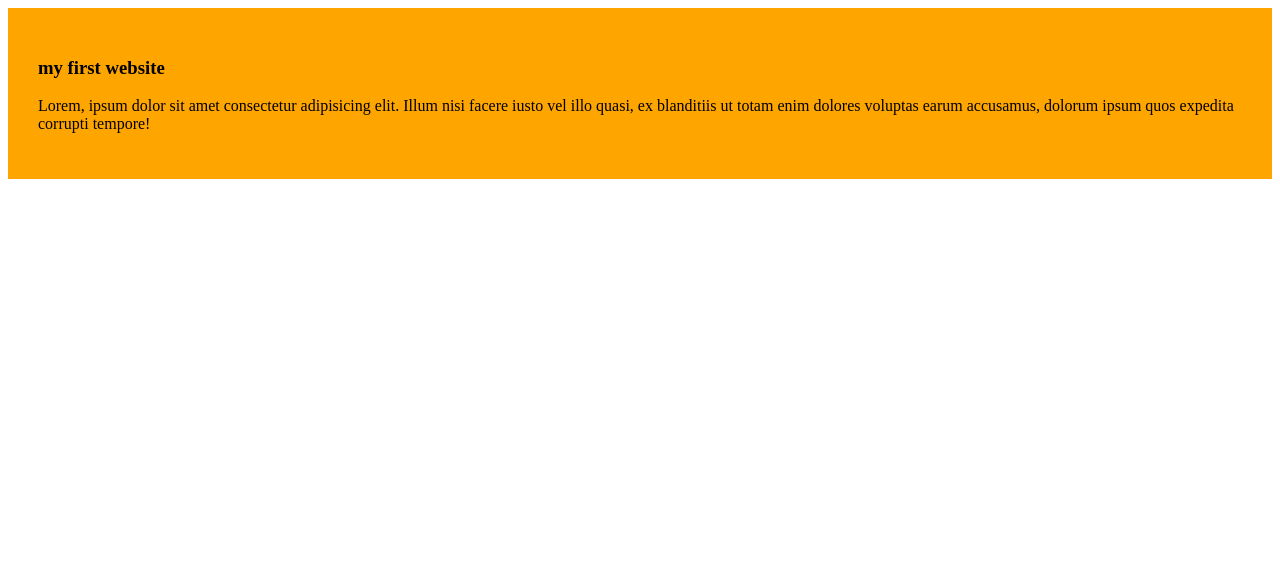
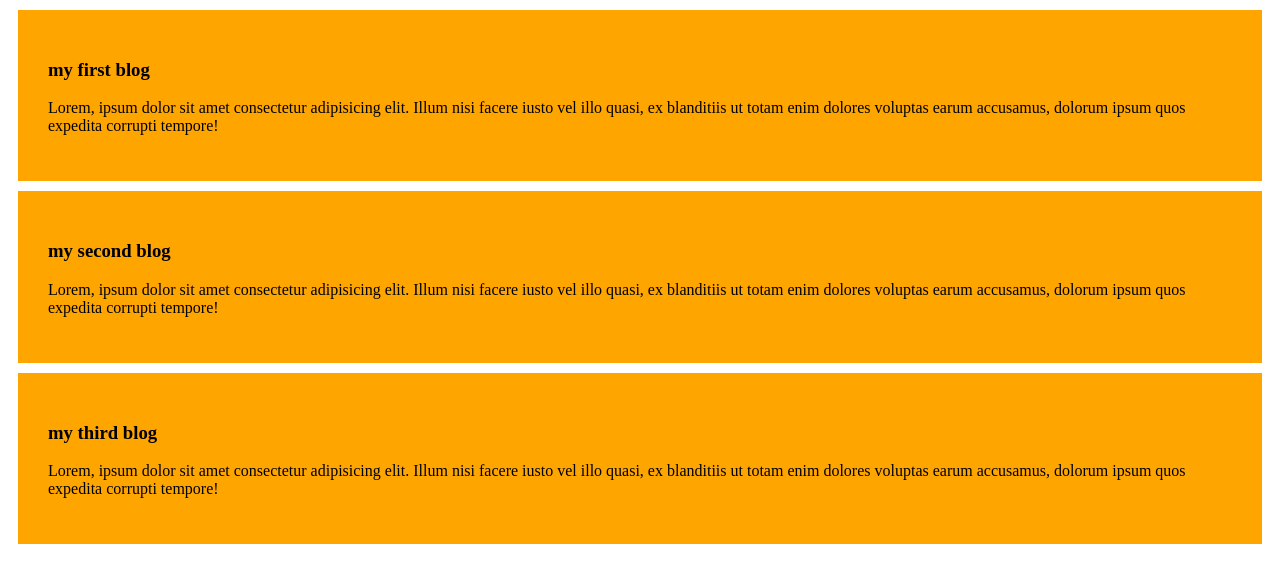
Before and after one commit to fumme1/my-simple-website, a plain HTML site: page index.html in a window 1280 px wide. Drawn offline with Linux system fonts and the light colour scheme.

Commit message:
addeded the second and third blog

```diff
--- a/index.html
+++ b/index.html
@@ -4,12 +4,20 @@
     <meta charset="UTF-8">
     <meta name="viewport" content="width=device-width, initial-scale=1.0">
     <title>My simple website</title>
+    <link rel="stylesheet" href="styles/blog.css">
 </head>
 <body>
     <div>
-        <h3>my first website</h3>
+        <h3>my first blog</h3>
         <p>Lorem, ipsum dolor sit amet consectetur adipisicing elit. Illum nisi facere iusto vel illo quasi, ex blanditiis ut totam enim dolores voluptas earum accusamus, dolorum ipsum quos expedita corrupti tempore!</p>
-        <link rel="stylesheet" href="styles/blog.css">
+    </div>
+     <div>
+        <h3>my second blog</h3>
+        <p>Lorem, ipsum dolor sit amet consectetur adipisicing elit. Illum nisi facere iusto vel illo quasi, ex blanditiis ut totam enim dolores voluptas earum accusamus, dolorum ipsum quos expedita corrupti tempore!</p>
+    </div>
+     <div>
+        <h3>my third blog</h3>
+        <p>Lorem, ipsum dolor sit amet consectetur adipisicing elit. Illum nisi facere iusto vel illo quasi, ex blanditiis ut totam enim dolores voluptas earum accusamus, dolorum ipsum quos expedita corrupti tempore!</p>
     </div>
 </body>
 </html>
--- a/styles/blog.css
+++ b/styles/blog.css
@@ -1,4 +1,5 @@
 div{
     background-color: orange;
     padding: 30px;
+    margin: 10px;
 }
```
